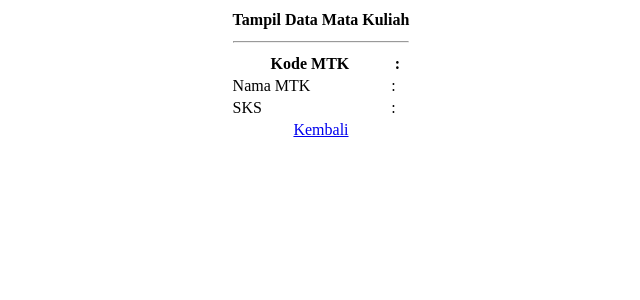
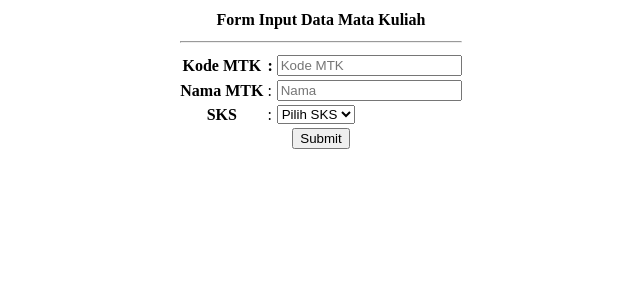
Before and after one commit to hamzah15220579/pustaka-bookingg, a CodeIgniter app: page /pustaka-booking/index.php/matakuliah/cetak in a window 1280 px wide. Shown: the top 300 px of the page, without its empty margins (319-959 px from the left). Run offline with CodeIgniter, Linux system fonts and the light colour scheme.

Commit message:
PERTEMUAN 4/5
CONTROLLER

```diff
--- a/application/config/autoload.php
+++ b/application/config/autoload.php
@@ -58,7 +58,7 @@ $autoload['packages'] = array();
 |
 |	$autoload['libraries'] = array('user_agent' => 'ua');
 */
-$autoload['libraries'] = array();
+$autoload['libraries'] = array('form_validation');
 
 /*
 | -------------------------------------------------------------------
--- a/application/controllers/Matakuliah.php
+++ b/application/controllers/Matakuliah.php
@@ -7,6 +7,20 @@ class Matakuliah extends CI_Controller
  }
  public function cetak()
  {
+
+ $this->form_validation->set_rules('kode', 'Kode Matakuliah',
+'required|min_length[3]', [
+ 'required' => 'Kode Matakuliah Harus diisi',
+ 'min_lenght' => 'Kode terlalu pendek'
+ ]);
+ $this->form_validation->set_rules('nama', 'Nama Matakuliah',
+'required|min_length[3]', [
+ 'required' => 'Nama Matakuliah Harus diisi',
+ 'min_lenght' => 'Nama terlalu pendek'
+ ]);
+ if ($this->form_validation->run() != true) {
+ $this->load->view('view-form-matakuliah');
+ } else {
  $data = [
  'kode' => $this->input->post('kode'),
  'nama' => $this->input->post('nama'),
@@ -14,4 +28,6 @@ class Matakuliah extends CI_Controller
  ];
  $this->load->view('view-data-matakuliah', $data);
  }
+ }
+
 }
--- a/application/controllers/Web.php
+++ b/application/controllers/Web.php
@@ -6,6 +6,7 @@ class Web extends CI_Controller{
  {
  parent::__construct();
  $this->load->helper('url');
+ $this->load->library('form_validation');
  }
 
  public function index()
--- a/application/views/view-form-matakuliah.php
+++ b/application/views/view-form-matakuliah.php
@@ -4,14 +4,14 @@
 </head>
 <body>
 	<center>
- <form action="<?= base_url('matakuliah/cetak'); ?>"
-method="post">
+		<form action="<?= base_url('matakuliah/cetak'); ?>" method="post">
 			<table>
 				<tr>
 					<th colspan="3">
 						Form Input Data Mata Kuliah
 					</th>
- </tr
+				</tr>
+
 				<tr>
 					<td colspan="3">
 						<hr>
@@ -21,14 +21,16 @@ method="post">
 					<th>Kode MTK</th>
 					<th>:</th>
 					<td>
- <input type="text" name="kode" id="kode">
+						<input type="text" name="kode" id="kode" placeholder="Kode MTK">
+						<div class="col-sm-6 col-danger" <?= form_error('kode')?>></div>
 					</td>
 				</tr>
 				<tr>
 					<th>Nama MTK</th>
 					<td>:</td>
 					<td>
- <input type="text" name="nama" id="nama">
+						<input type="text" name="nama" id="nama" placeholder="Nama" >
+						<div class="col-sm-6 col-danger" <?= form_error('nama')?>></div>
 					</td>
 				</tr>
 				<tr>
@@ -52,4 +54,5 @@ method="post">
 		</form>
 	</center>
 </body>
+
 </html>
```
Lines whose indentation alone changed are shown as unchanged.
